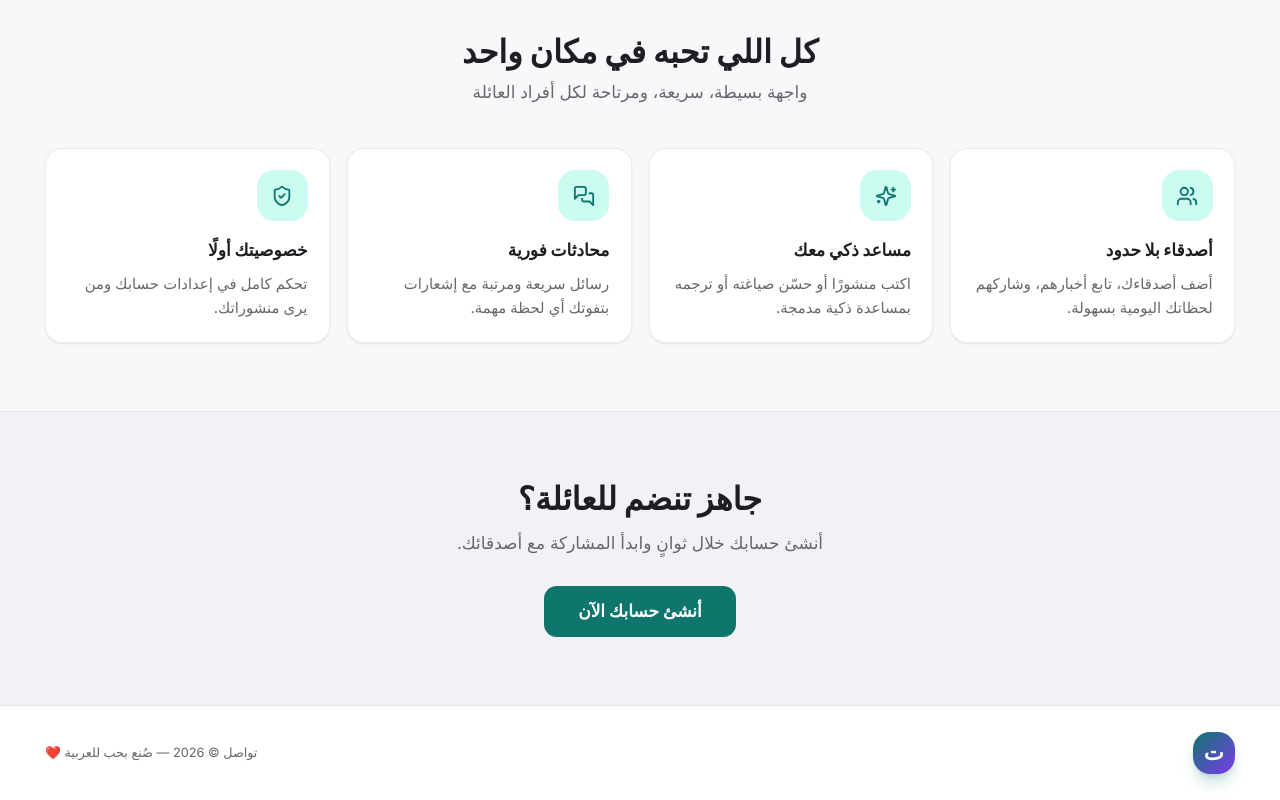
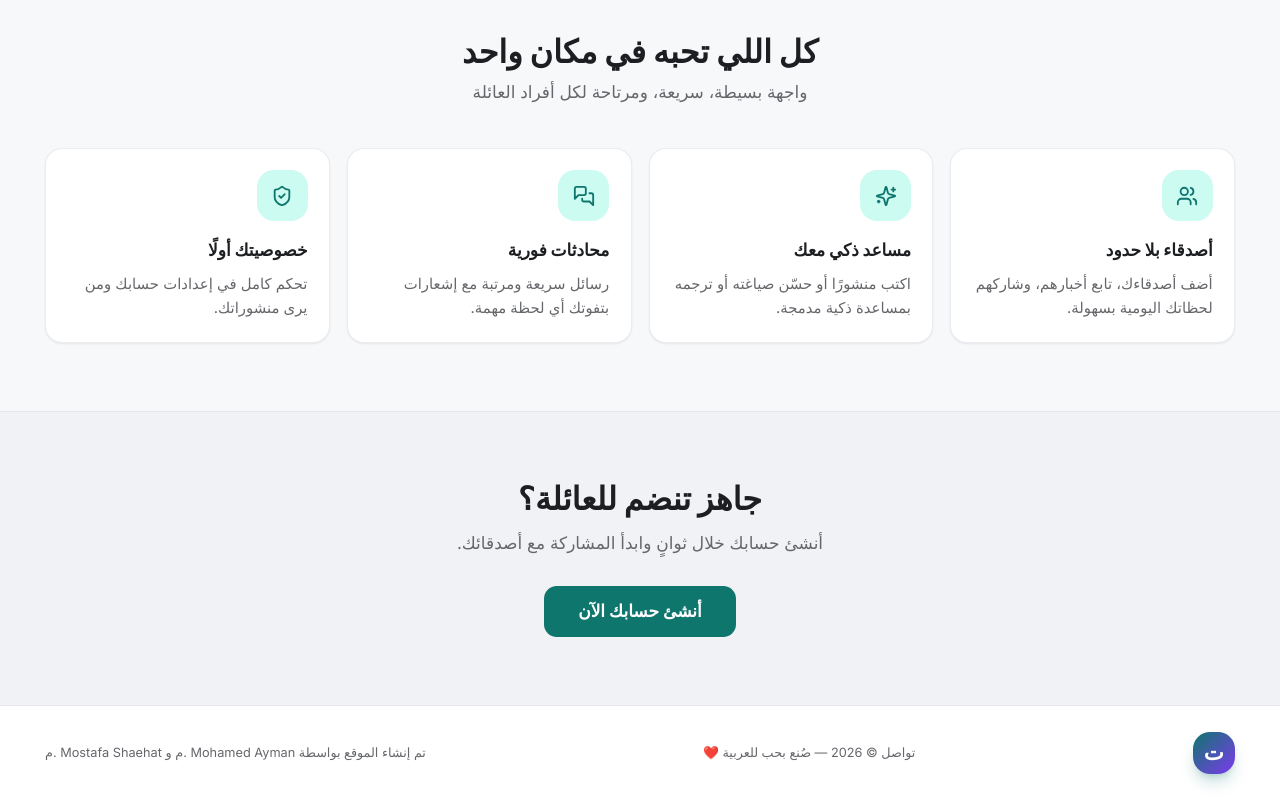
Before and after one commit to mohamedharon318-ship-it/tawasol, a React (Vite) app: page /#/ in a window 1280 px wide. Shown: the part 909-1709 px from the top of the page. Built offline with nearby package versions, Linux system fonts and the light colour scheme; no server answers.

Commit message:
Update: add developer credit to footer

```diff
--- a/src/pages/LandingPage.tsx
+++ b/src/pages/LandingPage.tsx
@@ -101,6 +101,11 @@ export default function LandingPage() {
         <div className="mx-auto flex max-w-6xl flex-col items-center justify-between gap-3 px-4 text-center text-xs text-muted sm:flex-row">
           <Logo compact />
           <p>{t('تواصل ©', 'Tawasol ©')} {new Date().getFullYear()} — {t('صُنع بحب للعربية ❤️', 'Made with love ❤️')}</p>
+          <p>
+            {t('تم إنشاء الموقع بواسطة', 'Built by')}{' '}
+            <bdi dir="ltr">م. Mohamed Ayman</bdi> {t('و', 'and')}{' '}
+            <bdi dir="ltr">م. Mostafa Shaehat</bdi>
+          </p>
         </div>
       </footer>
     </div>
```
